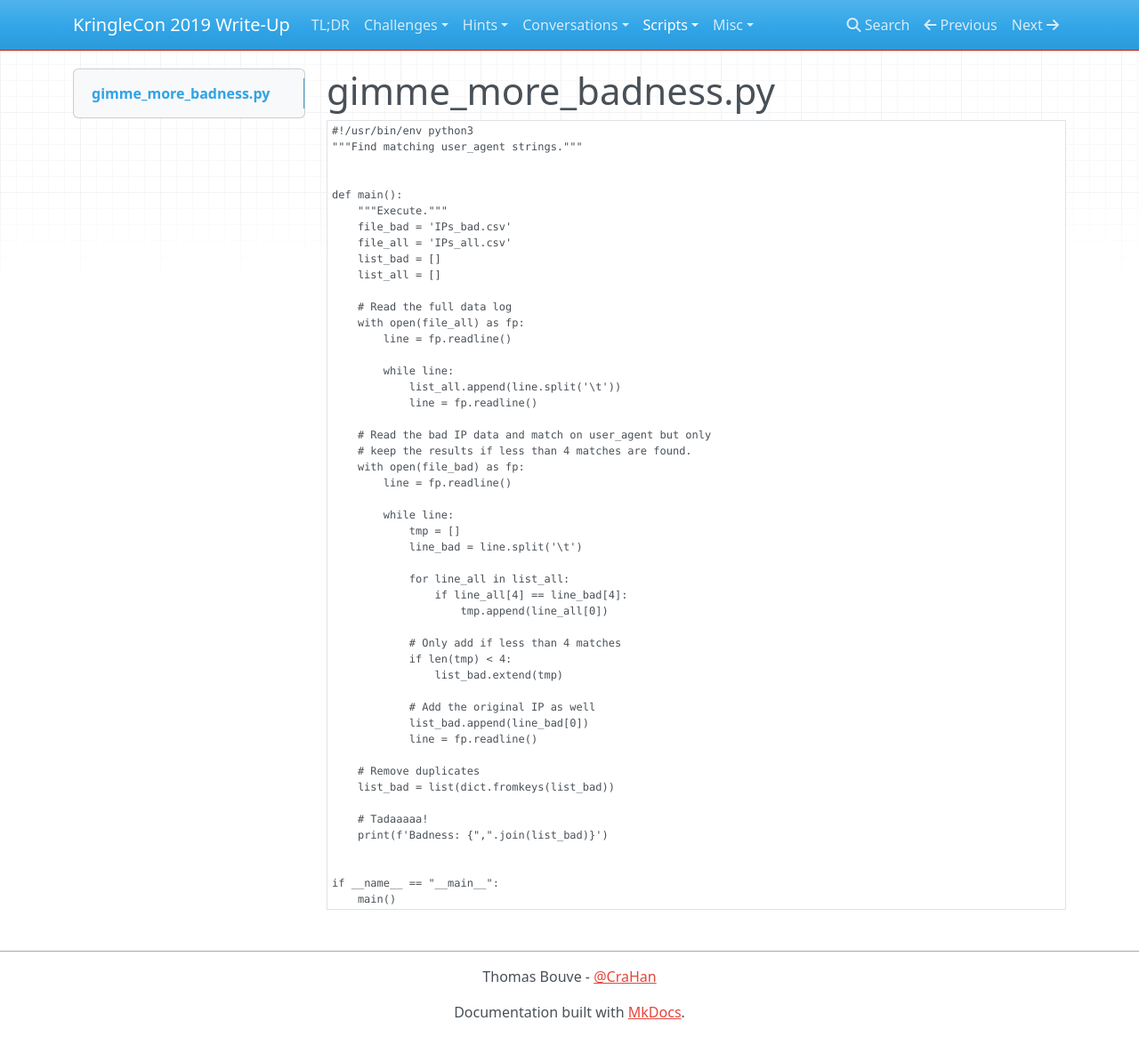
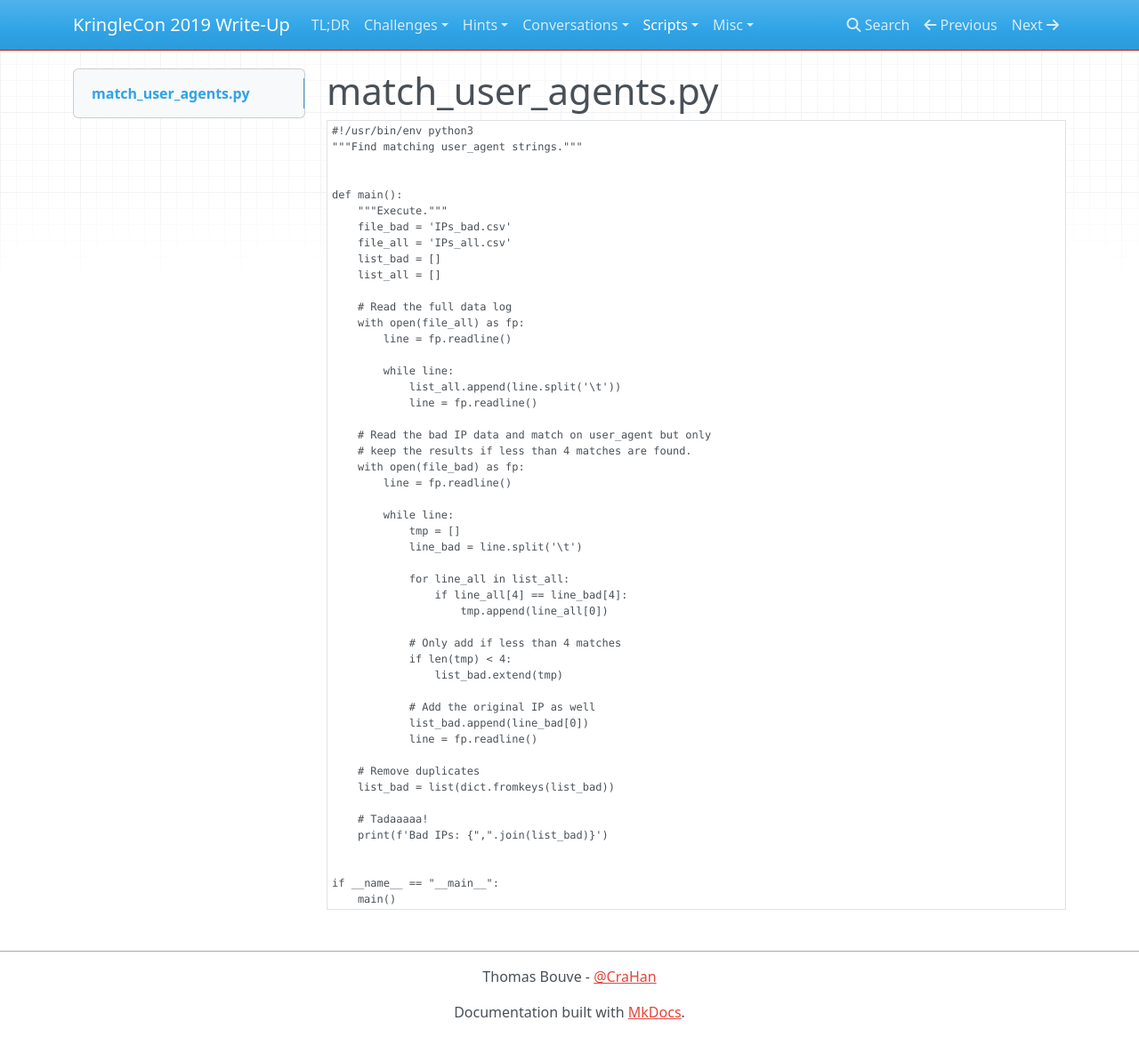
Before and after one commit to crahan/HolidayHackChallenge2019, an MkDocs documentation site: the page built from docs/scripts/match_user_agents.py.md, in a window 1280 px wide and 1166 px high. Shown: the whole window at 89% size. Built offline with MkDocs 1.6.1, drawn with Linux system fonts in a browser that asks for light colours; nearby versions of some CDN libraries; a style sheet for code colours, icons or effects is not loaded.

Commit message:
Fix scripts

````diff
--- a/docs/scripts/gimme_more_badness.py.md
+++ b/docs/scripts/match_user_agents.py.md
@@ -1,4 +1,4 @@
-# gimme_more_badness.py
+# match_user_agents.py
 ```python
 #!/usr/bin/env python3
 """Find matching user_agent strings."""
@@ -44,7 +44,7 @@ def main():
     list_bad = list(dict.fromkeys(list_bad))
 
     # Tadaaaaa!
-    print(f'Badness: {",".join(list_bad)}')
+    print(f'Bad IPs: {",".join(list_bad)}')
 
 
 if __name__ == "__main__":
--- a/mkdocs.yml
+++ b/mkdocs.yml
@@ -68,10 +68,10 @@ nav:
   - Turtle Doves:  'conversations/turtle-doves.md'
   - Wunorse Openslae: 'conversations/wunorse-openslae.md'
 - Scripts:
-  - find-code.py: 'scripts/find-code.py.md'
+  - find_code.py: 'scripts/find_code.py.md'
   - capteha_api.py: 'scripts/capteha_api.py.md'
   - decrypt_pdf.py: 'scripts/decrypt_pdf.py.md'
-  - gimme_more_badness.py: 'scripts/gimme_more_badness.py.md'
+  - match_user_agents.py: 'scripts/match_user_agents.py.md'
 - Misc:
   - Progress Tokens: 'misc/progress_tokens.md'
   - Interesting UI Elements: 'misc/interesting_ui.md'
````
Also changed, not shown: docs/scripts/find_code.py.md (renamed from docs/scripts/find-code.py.md, +1 -1 lines).
